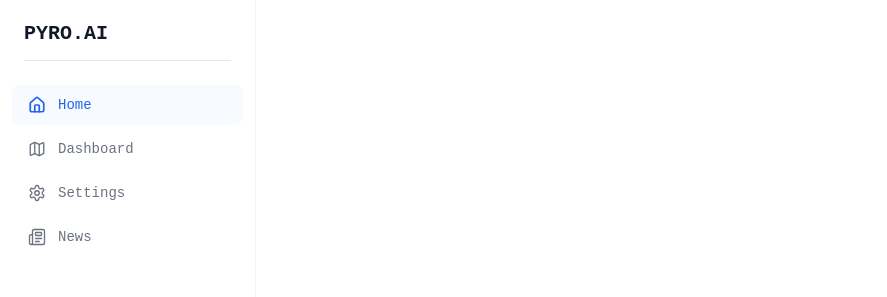
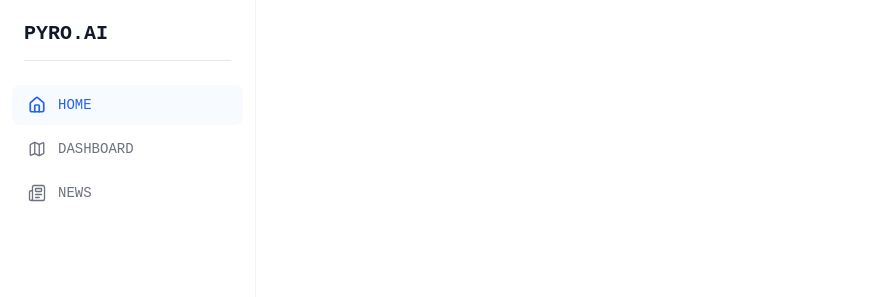
Before and after one commit to EthanSantos/Pyro-AI, a Next.js app in the folder frontend/: page / in a window 1280 px wide. Shown: the top 297 px of the page, without its empty margins (0-887 px from the left). Built offline with nearby package versions, Linux system fonts and the light colour scheme.

Commit message:
updated navbar

```diff
--- a/frontend/src/components/NavigationBar.tsx
+++ b/frontend/src/components/NavigationBar.tsx
@@ -5,10 +5,9 @@ import { usePathname } from "next/navigation";
 import { Home, Map, Newspaper, Settings } from "lucide-react";
 
 const navItems = [
-  { name: "Home", href: "/", icon: Home },
-  { name: "Dashboard", href: "/dashboard", icon: Map },
-  { name: "Settings", href: "/settings", icon: Settings },
-  { name: "News", href: "/news", icon: Newspaper },
+  { name: "HOME", href: "/", icon: Home },
+  { name: "DASHBOARD", href: "/dashboard", icon: Map },
+  { name: "NEWS", href: "/news", icon: Newspaper },
 ];
 
 export default function NavigationBar() {
```
